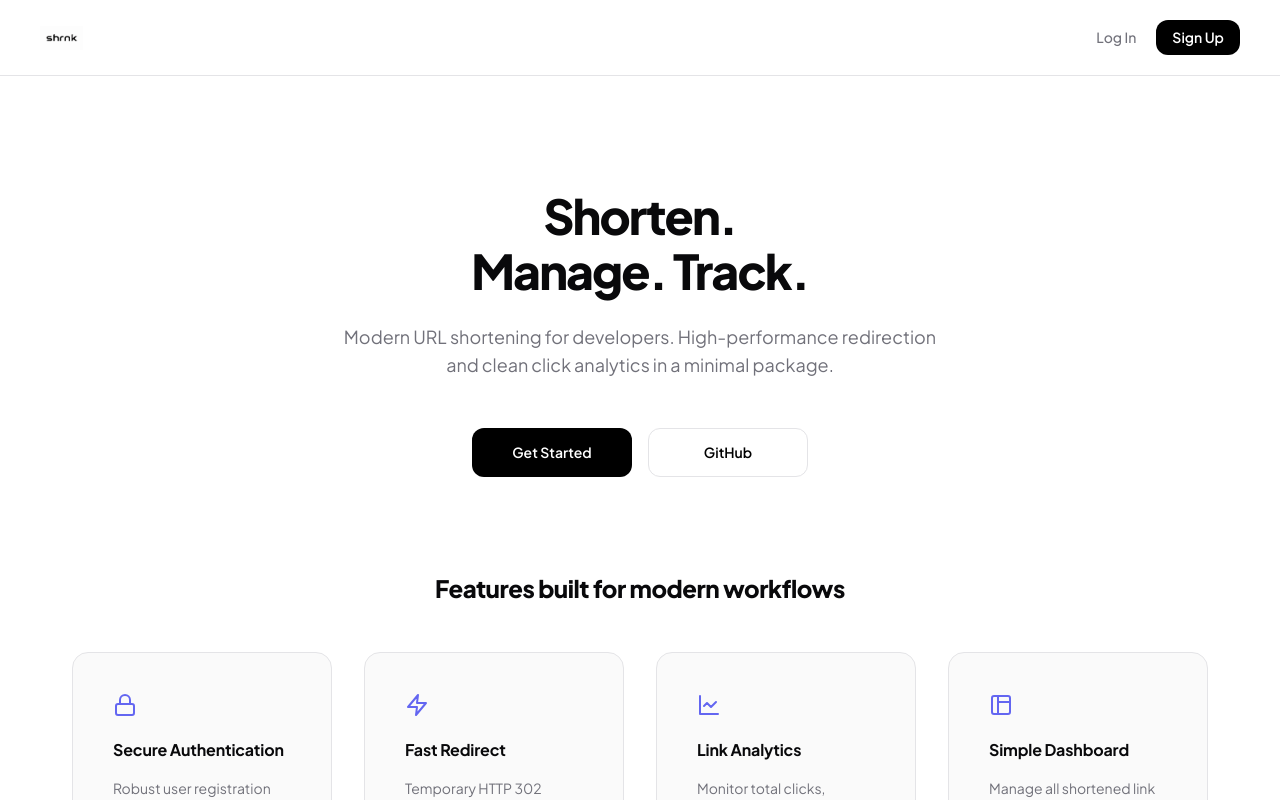
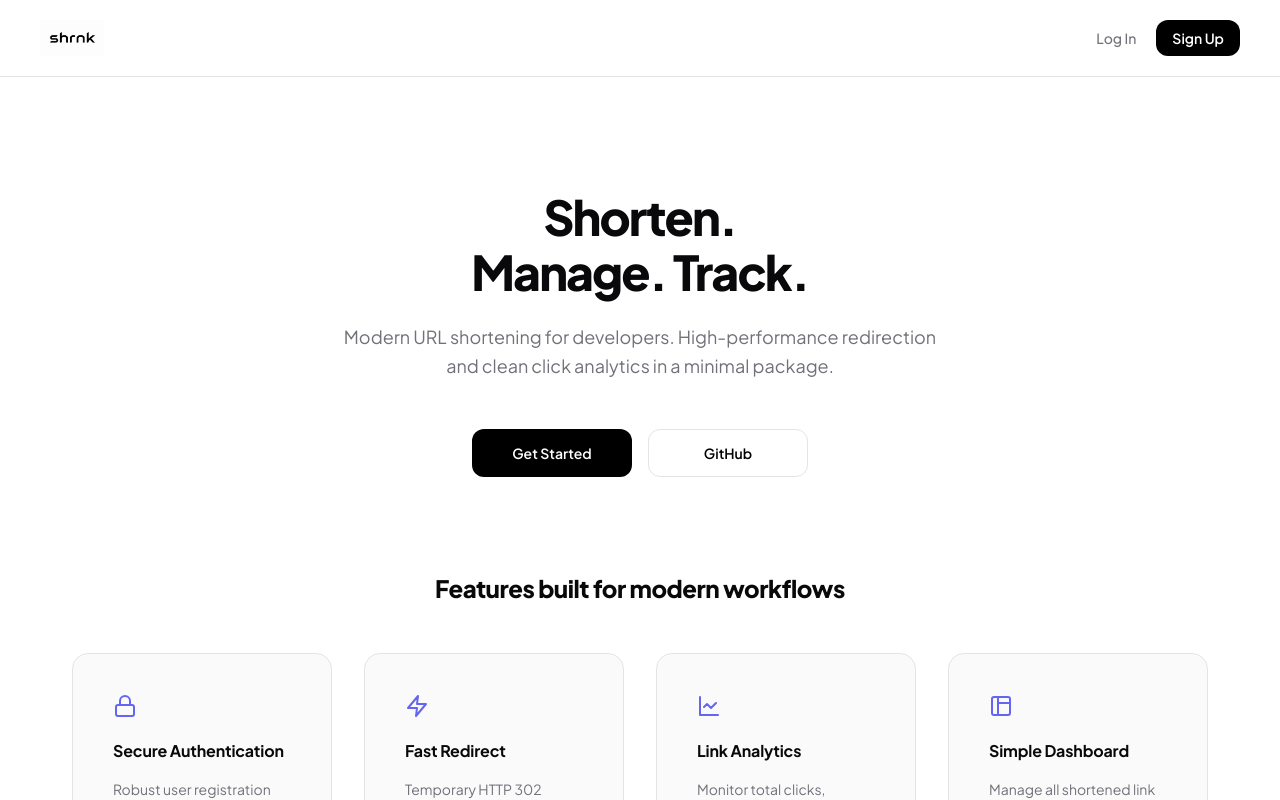
Before and after one commit to Archaeopteryx00/shrnk, a React (Vite) app in the folder frontend/: page / in a window 1280 px wide. Shown: the top 800 px of the page. Built offline with nearby package versions, Linux system fonts and the light colour scheme; no server answers.

Commit message:
style: increase navbar logo size for better visibility

```diff
--- a/frontend/src/App.jsx
+++ b/frontend/src/App.jsx
@@ -32,7 +32,7 @@ function App() {
       <header className="navbar">
         <div className="nav-left-group">
           <Link to="/" className="logo">
-            <img src="/logo%20type.png" alt="shrnk" style={{ height: '24px', objectFit: 'contain' }} />
+            <img src="/logo%20type.png" alt="shrnk" />
           </Link>
           {token && (
             <nav className="nav-links">
--- a/frontend/src/index.css
+++ b/frontend/src/index.css
@@ -117,7 +117,7 @@ body, .body {
 }
 
 .logo img {
-  height: 28px;
+  height: 36px;
   width: auto;
   object-fit: contain;
 }
```
